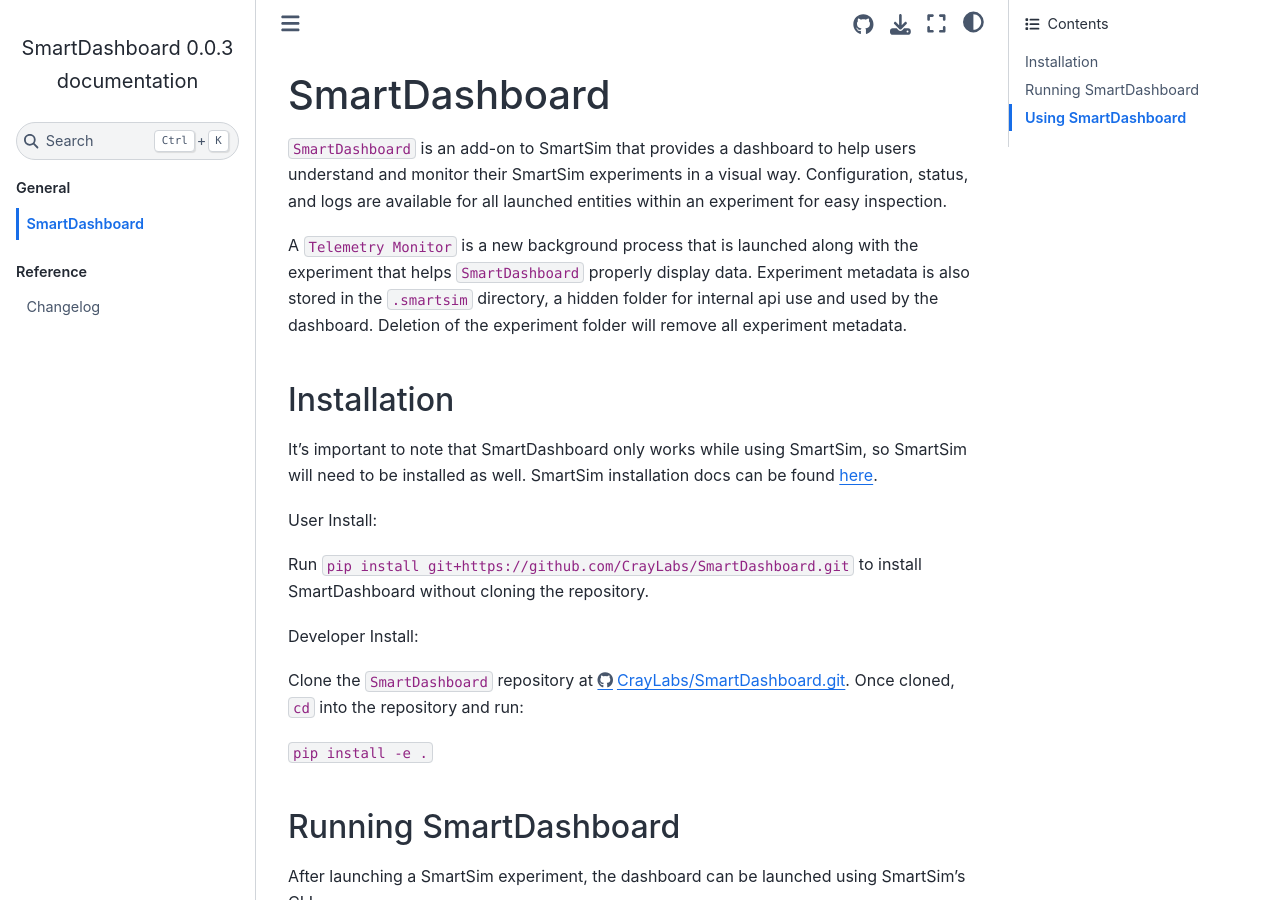
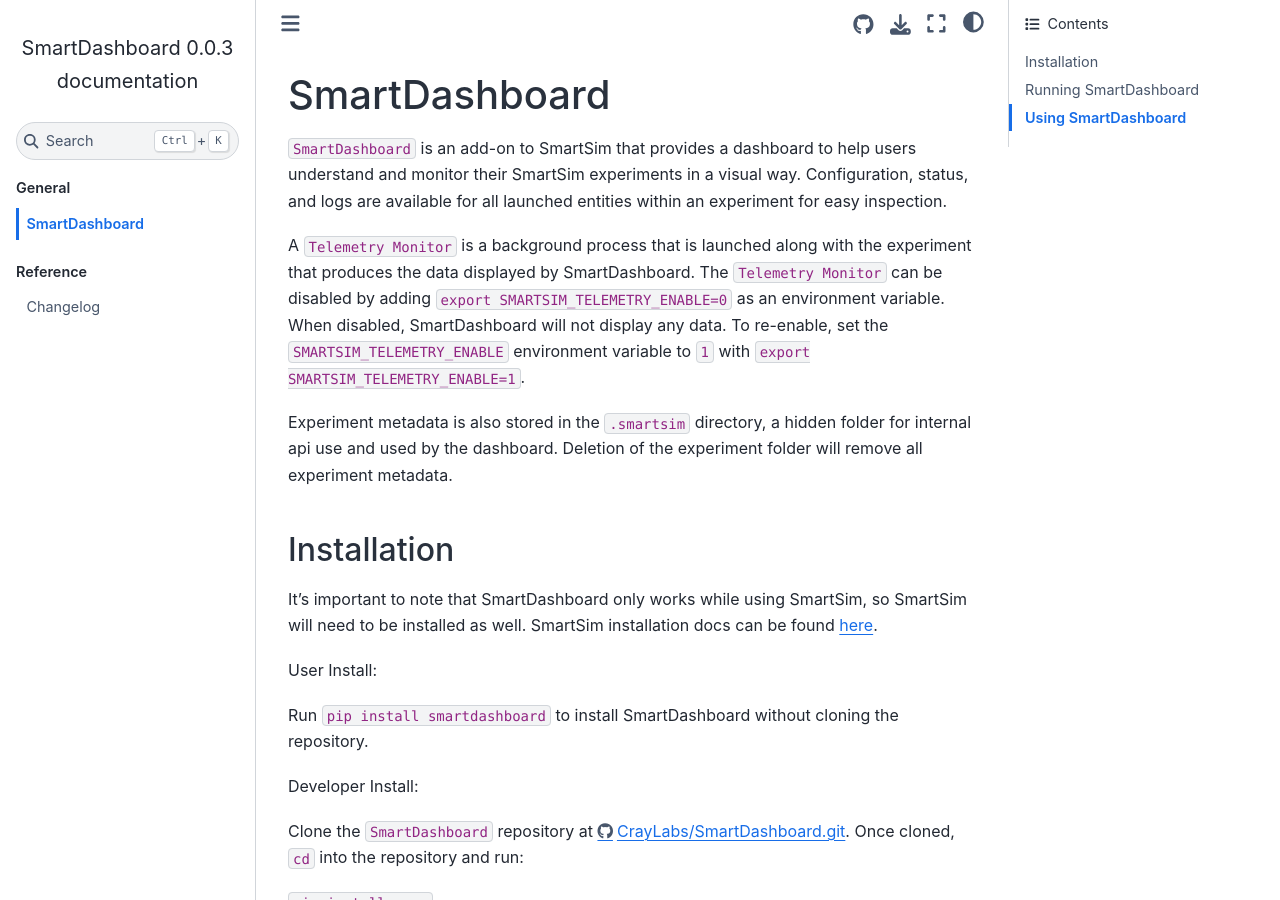
Before and after one commit to CrayLabs/SmartDashboard, a Sphinx documentation site: the page built from doc/overview.rst, in a window 1280 px wide and 900 px high. Built offline with Sphinx 7.4.7 and the Sphinx Book theme 1.1.4, drawn with Linux system fonts in a browser that asks for light colours; formulas are drawn with MathJax 3; some of the changed text lies outside the part shown.

```diff
--- a/doc/overview.rst
+++ b/doc/overview.rst
@@ -7,9 +7,13 @@ SmartDashboard
 and monitor their SmartSim experiments in a visual way. Configuration, status, and logs
 are available for all launched entities within an experiment for easy inspection.
 
-A ``Telemetry Monitor`` is a new background process that is launched along with the experiment
-that helps ``SmartDashboard`` properly display data. Experiment metadata is also stored in
-the ``.smartsim`` directory, a hidden folder for internal api use and used by the dashboard.
+A ``Telemetry Monitor`` is a background process that is launched along with the experiment
+that produces the data displayed by SmartDashboard. The ``Telemetry Monitor`` can be disabled by
+adding ``export SMARTSIM_TELEMETRY_ENABLE=0`` as an environment variable. When disabled, SmartDashboard
+will not display any data. To re-enable, set the ``SMARTSIM_TELEMETRY_ENABLE`` environment variable to ``1``
+with ``export SMARTSIM_TELEMETRY_ENABLE=1``.
+
+Experiment metadata is also stored in the ``.smartsim`` directory, a hidden folder for internal api use and used by the dashboard.
 Deletion of the experiment folder will remove all experiment metadata.
 
 
@@ -24,7 +28,7 @@ found `here <https://www.craylabs.org/docs/installation_instructions/basic.html>
 
 User Install:
 
-Run ``pip install git+https://github.com/CrayLabs/SmartDashboard.git`` to install
+Run ``pip install smartdashboard`` to install
 SmartDashboard without cloning the repository.
 
 Developer Install:
```
Also changed, not shown: other parts of doc/overview.rst (+1 -1 lines), README.md (+11 -2 lines), doc/changelog.rst (+15 -0 lines).
